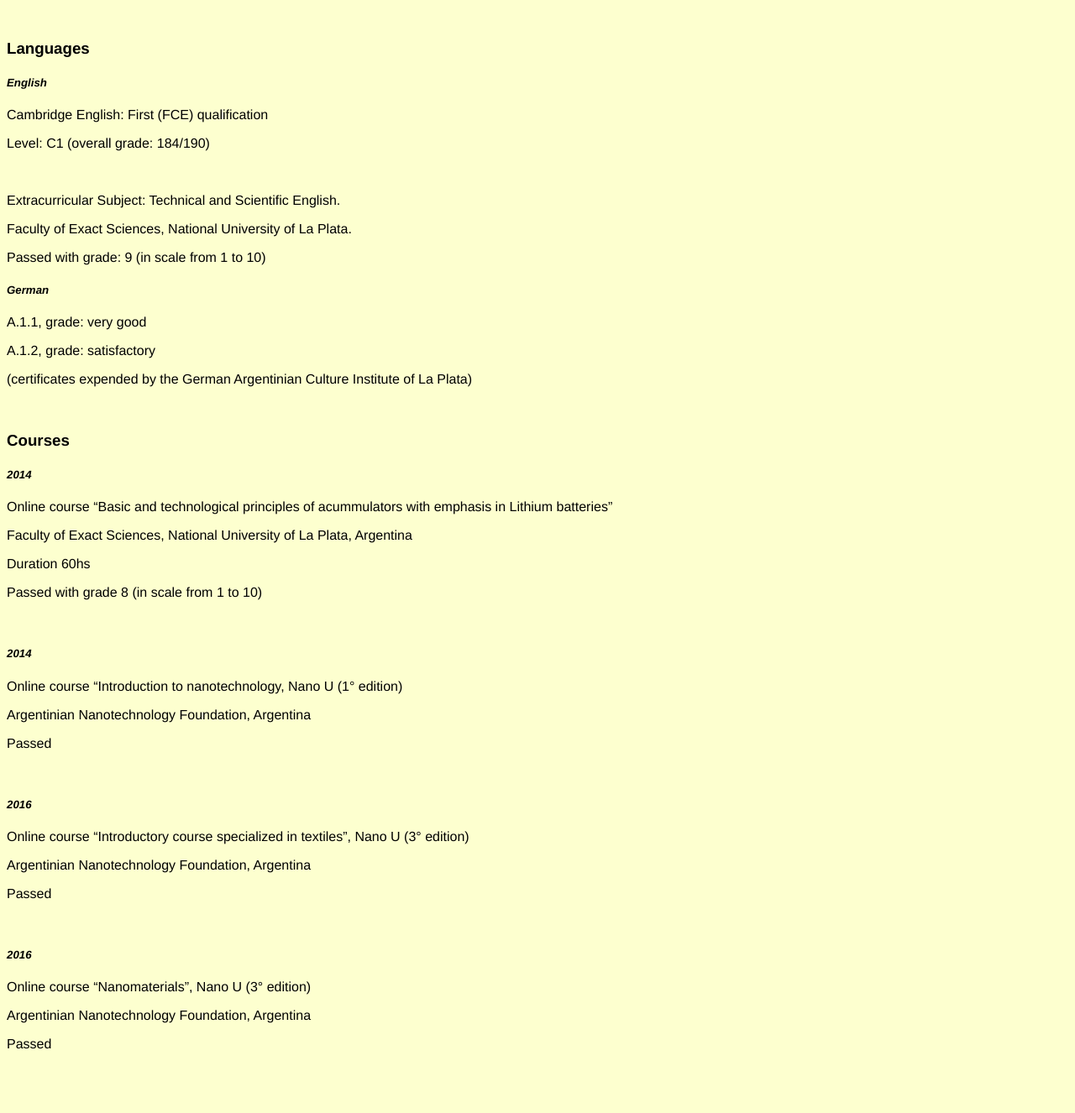
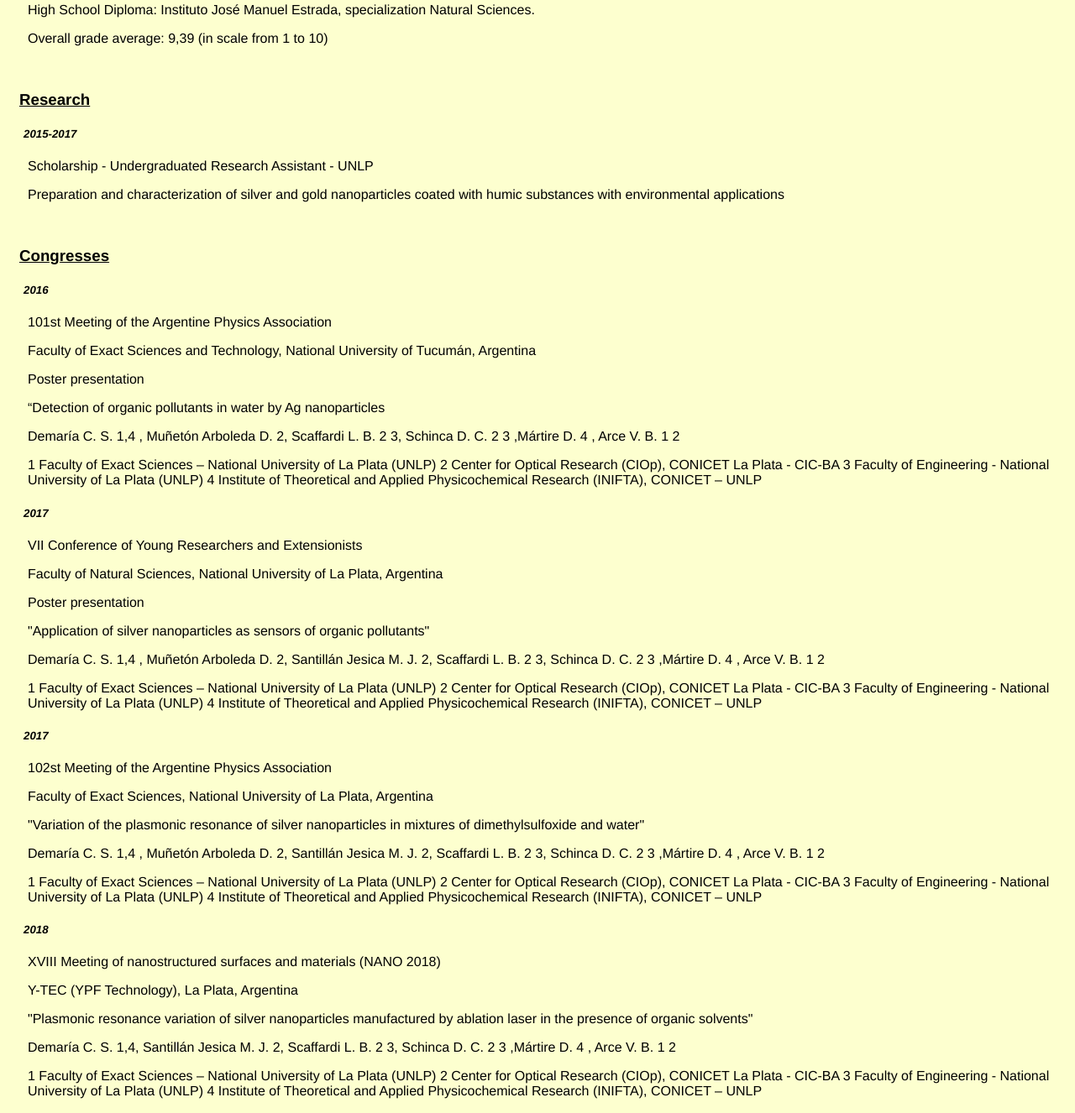
Before and after one commit to csdemaria/csdemaria.github.io, a plain HTML site: page index.html in a window 1280 px wide. Shown: the part 1314-2640 px from the top of the page at 84% size. Before the commit the page ends 2583 px from the top, so only its background shows below. Drawn offline with Linux system fonts and the light colour scheme.

Commit message:
semi final stage

```diff
--- a/css/style.css
+++ b/css/style.css
@@ -54,6 +54,23 @@
   text-align: center;
 }
 
+h2 {
+  margin-left: 15px;
+}
+
+h3 {
+  margin-left: 15px;
+  text-decoration: underline;
+}
+
+h5 {
+  margin-left: 20px
+}
+
+p {
+  margin-left: 25px
+}
+
 h1{
   color: black;
 }
--- a/index.html
+++ b/index.html
@@ -42,6 +42,10 @@
 
   <br>
 
+  <h3>Personal Information</h3>
+    <p>Place of birth: La Plata, Buenos Aires, Argentina.</p>
+    <p>Date of birth: June 19, 1990</p>
+    <p>e-mail: celestesofiademaria@gmail.com</p>
 
   <h3>Thesis</h3>
     <h5><em>In progress</em></h5>
@@ -55,6 +59,9 @@
     <p>Faculty of Exacts Sciences (FCE), National University of La Plata (UNLP), Argentina</p>
     <p>Subjects: 32/33 (at the moment completing the last subject which is the final thesis)</p>
     <p>Average grade including/excluding failing grades: 7.00/10 ; 7.17/10</p>
+    <br>
+    <p>High School Diploma: Instituto José Manuel Estrada, specialization Natural Sciences.</p>
+    <p>Overall grade average: 9,39 (in scale from 1 to 10)</p>
 
   <br>
 
@@ -62,6 +69,52 @@
     <h5><em>2015-2017</em></h5>
     <p>Scholarship - Undergraduated Research Assistant - UNLP</p>
     <p>Preparation and characterization of silver and gold nanoparticles coated with humic substances with environmental applications</p>
+
+  <br>
+
+<h3>Congresses</h3>
+  <h5><em>2016</em></h5>
+  <p>101st Meeting of the Argentine Physics Association</p>
+  <p>Faculty of Exact Sciences and Technology, National University of Tucumán, Argentina</p>
+  <p>Poster presentation</p>
+  <p>“Detection of organic pollutants in water by Ag nanoparticles</p>
+  <p>Demaría C. S. 1,4 , Muñetón Arboleda D. 2, Scaffardi L. B. 2 3, Schinca D. C. 2 3 ,Mártire D. 4 , Arce V. B. 1 2</p>
+  <p>1 Faculty of Exact Sciences – National University of La Plata (UNLP)
+  2 Center for Optical Research (CIOp), CONICET La Plata - CIC-BA
+  3 Faculty of Engineering - National University of La Plata (UNLP)
+  4 Institute of Theoretical and Applied Physicochemical Research (INIFTA), CONICET – UNLP</p>
+
+  <h5><em>2017</em></h5>
+  <p>VII Conference of Young Researchers and Extensionists</p>
+  <p>Faculty of Natural Sciences, National University of La Plata, Argentina</p>
+  <p>Poster presentation</p>
+  <p>"Application of silver nanoparticles as sensors of organic pollutants"</p>
+  <p>Demaría C. S. 1,4 , Muñetón Arboleda D. 2, Santillán Jesica M. J. 2, Scaffardi L. B. 2 3, Schinca D. C. 2 3 ,Mártire D. 4 , Arce V. B. 1 2</p>
+  <p>1 Faculty of Exact Sciences – National University of La Plata (UNLP)
+  2 Center for Optical Research (CIOp), CONICET La Plata - CIC-BA
+  3 Faculty of Engineering - National University of La Plata (UNLP)
+  4 Institute of Theoretical and Applied Physicochemical Research (INIFTA), CONICET – UNLP</p>
+
+  <h5><em>2017</em></h5>
+  <p>102st Meeting of the Argentine Physics Association</p>
+  <p>Faculty of Exact Sciences, National University of La Plata, Argentina</p>
+  <p>"Variation of the plasmonic resonance of silver nanoparticles in mixtures of dimethylsulfoxide and water"</p>
+  <p>Demaría C. S. 1,4 , Muñetón Arboleda D. 2, Santillán Jesica M. J. 2, Scaffardi L. B. 2 3, Schinca D. C. 2 3 ,Mártire D. 4 , Arce V. B. 1 2</p>
+  <p>1 Faculty of Exact Sciences – National University of La Plata (UNLP)
+  2 Center for Optical Research (CIOp), CONICET La Plata - CIC-BA
+  3 Faculty of Engineering - National University of La Plata (UNLP)
+  4 Institute of Theoretical and Applied Physicochemical Research (INIFTA), CONICET – UNLP</p>
+
+  <h5><em>2018</em></h5>
+  <p>XVIII Meeting of nanostructured surfaces and materials (NANO 2018)</p>
+  <p>Y-TEC (YPF Technology), La Plata, Argentina</p>
+  <p>"Plasmonic resonance variation of silver nanoparticles manufactured by ablation laser in the presence of organic solvents"</p>
+  <p>Demaría C. S. 1,4, Santillán Jesica M. J. 2, Scaffardi L. B. 2 3, Schinca D. C. 2 3 ,Mártire D. 4 , Arce V. B. 1 2</p>
+  <p>1 Faculty of Exact Sciences – National University of La Plata (UNLP)
+  2 Center for Optical Research (CIOp), CONICET La Plata - CIC-BA
+  3 Faculty of Engineering - National University of La Plata (UNLP)
+  4 Institute of Theoretical and Applied Physicochemical Research (INIFTA), CONICET – UNLP</p>
+
 
   <br>
 
@@ -109,6 +162,20 @@
       <p>Argentinian Nanotechnology Foundation, Argentina</p>
       <p>Passed</p>
 
+      <h3>Extras</h3>
+        <p>Experience in Latex (currently writing my thesis in TeXstudio)</p>
+        <p>Good level of Mathematica</p>
+        <p>Good level of Photoshop, Indesign</p>
+        <p>Currently learning: html and Python</p>
+
+        <h3>Interests</h3>
+          <p>Currently I am working in the area of nanotechnology, but I also have a lot of interest for electrochemistry and renewable energies because I think finding and improving existing systems of renewable energies (and their storage in batteries) is one of the main global issues to tackle right now.</p>
+          <p>As a hobby I like to paint with watercolors. But I also like to work with design elements such as Photoshop and Indesign to make stationary or work on my scientific presentations and posters.
+          Recently I've got an interest in coding and webdesign but I'm still learning those.</p>
+
+
+
+
 </body>
 
 </html>
```
Lines whose indentation alone changed are shown as unchanged.
